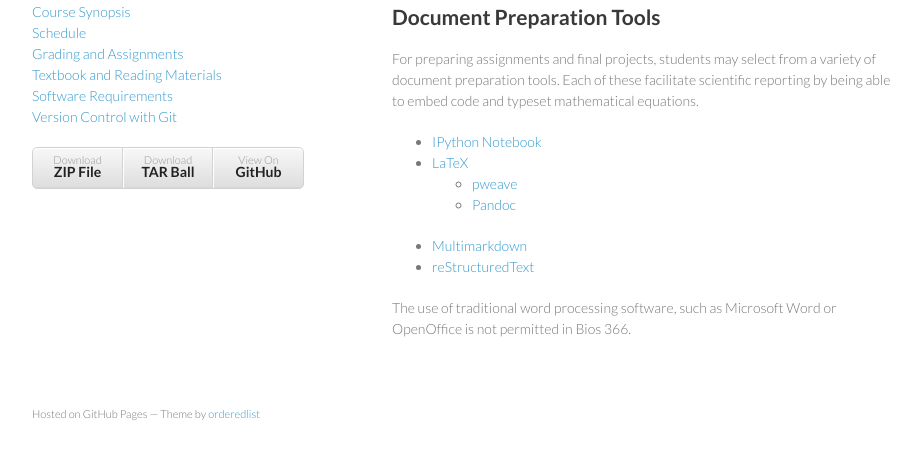
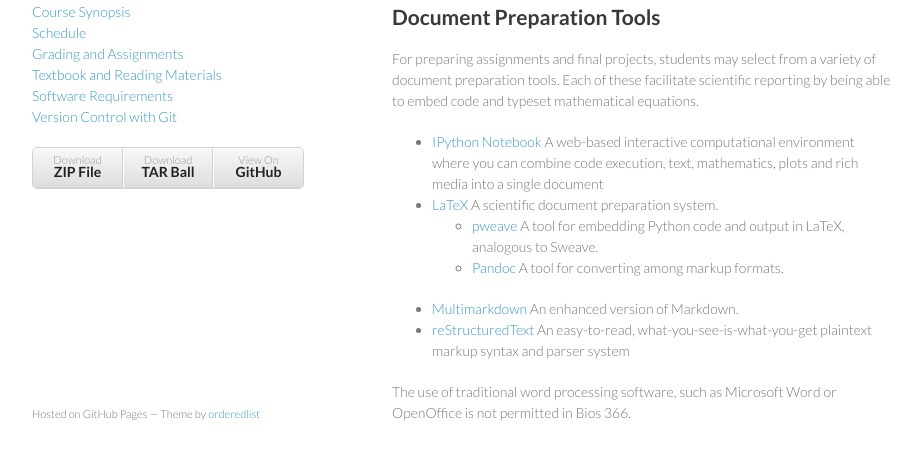
Before and after one commit to fonnesbeck/Bios8366, a Jekyll site: the page built from software.md, in a window 1280 px wide and 900 px high, scrolled down 1785 px, cut to the strip 407-867 px from the top of the window. Shown: the whole strip, without its empty margins (178-1099 px from the left). Built offline with Jekyll 4.4.1, drawn with Linux system fonts in a browser that asks for light colours.

Commit message:
Added document preparation software information

```diff
--- a/software.md
+++ b/software.md
@@ -77,11 +77,11 @@
 
 For preparing assignments and final projects, students may select from a variety of document preparation tools. Each of these facilitate scientific reporting by being able to embed code and typeset mathematical equations.
 
-* [IPython Notebook](http://ipython.org/notebook.html "The IPython Notebook &mdash; IPython")
-* [LaTeX](http://www.latex-project.org)
-    * [pweave](http://mpastell.com/pweave/ "About Pweave &mdash; Pweave - reports from data with Python")
-    * [Pandoc](http://johnmacfarlane.net/pandoc/ "Pandoc - About pandoc")
-* [Multimarkdown](http://fletcherpenney.net/multimarkdown/ "MultiMarkdown")
-* [reStructuredText](http://docutils.sourceforge.net/rst.html "reStructuredText")
+* [IPython Notebook](http://ipython.org/notebook.html "The IPython Notebook &mdash; IPython") A web-based interactive computational environment where you can combine code execution, text, mathematics, plots and rich media into a single document
+* [LaTeX](http://www.latex-project.org) A scientific document preparation system.
+    - [pweave](http://mpastell.com/pweave/ "About Pweave &mdash; Pweave - reports from data with Python") A tool for embedding Python code and output in LaTeX, analogous to Sweave.
+    - [Pandoc](http://johnmacfarlane.net/pandoc/ "Pandoc - About pandoc") A tool for converting among markup formats.
+* [Multimarkdown](http://fletcherpenney.net/multimarkdown/ "MultiMarkdown") An enhanced version of Markdown.
+* [reStructuredText](http://docutils.sourceforge.net/rst.html "reStructuredText") An easy-to-read, what-you-see-is-what-you-get plaintext markup syntax and parser system
 
 The use of traditional word processing software, such as Microsoft Word or OpenOffice is not permitted in Bios 366.
```
